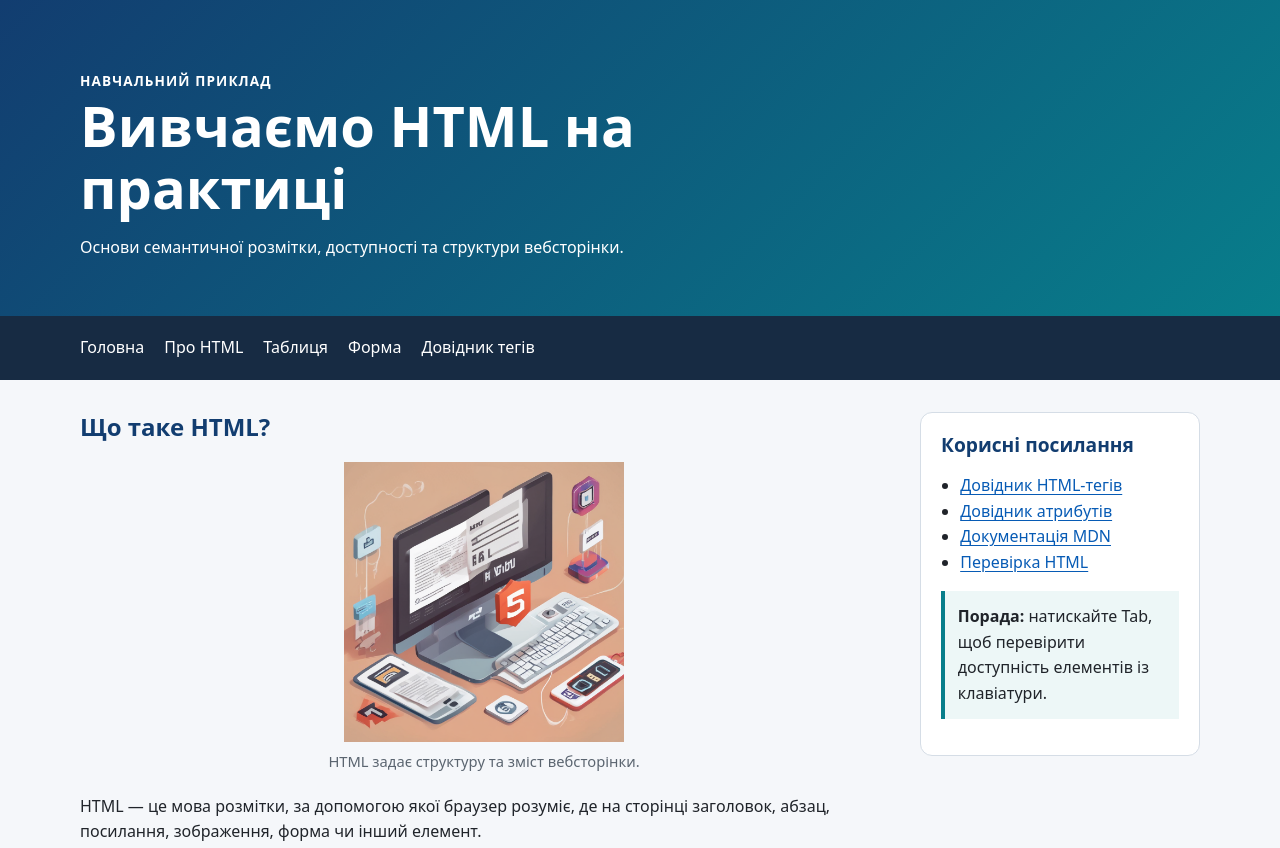
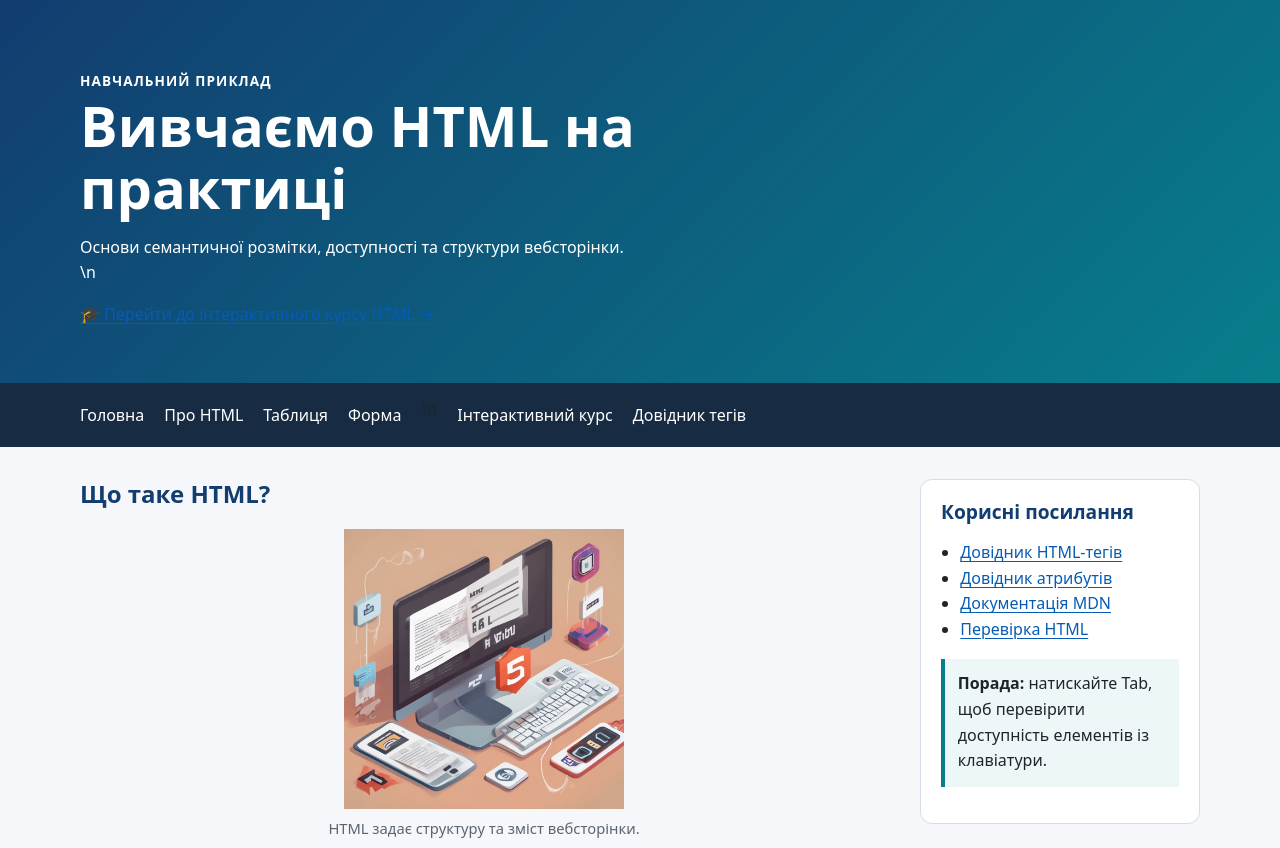
Before and after one commit to UlichIgor/HTML, a plain HTML site: page index.html in a window 1280 px wide. Shown: the top 848 px of the page. Drawn offline with Linux system fonts and the light colour scheme.

Commit message:
Link main page to interactive HTML Academy

```diff
--- a/index.html
+++ b/index.html
@@ -13,7 +13,7 @@
     <div class="container">
       <p class="eyebrow">Навчальний приклад</p>
       <h1>Вивчаємо HTML на практиці</h1>
-      <p>Основи семантичної розмітки, доступності та структури вебсторінки.</p>
+      <p>Основи семантичної розмітки, доступності та структури вебсторінки.</p>\n      <p><a class="course-link" href="course/index.html">🎓 Перейти до інтерактивного курсу HTML →</a></p>
     </div>
   </header>
   <nav class="site-nav" aria-label="Головна навігація">
@@ -22,7 +22,7 @@
         <li><a href="#home">Головна</a></li>
         <li><a href="#about">Про HTML</a></li>
         <li><a href="#table-example">Таблиця</a></li>
-        <li><a href="#contact">Форма</a></li>
+        <li><a href="#contact">Форма</a></li>\n        <li><a href="course/index.html">Інтерактивний курс</a></li>
         <li><a href="tags.md">Довідник тегів</a></li>
       </ul>
     </div>
```
